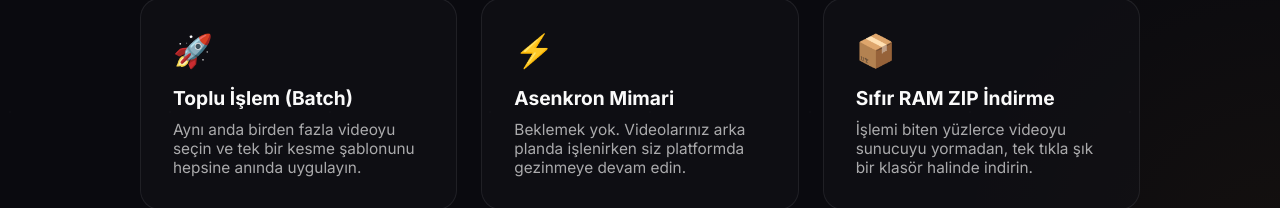
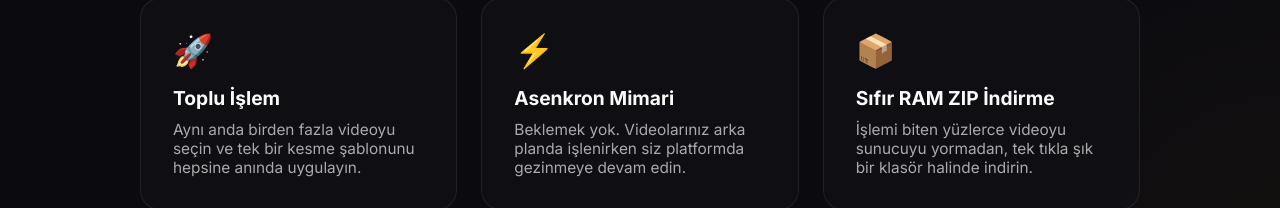
Before and after one commit to kaanhascan/veyzo-frontend, a React (Vite) app: page / in a window 1280 px wide. Shown: the part 538-746 px from the top of the page. Built offline with nearby package versions, Linux system fonts and the light colour scheme.

Commit message:
yazım değişikliği

```diff
--- a/src/pages/Home.jsx
+++ b/src/pages/Home.jsx
@@ -31,7 +31,7 @@ const Home = () => {
                 <div className="feature-grid">
                     <div className="feature-card">
                         <div className="feature-icon">🚀</div>
-                        <h3 className="feature-title">Toplu İşlem (Batch)</h3>
+                        <h3 className="feature-title">Toplu İşlem</h3>
                         <p className="muted-text">Aynı anda birden fazla videoyu seçin ve tek bir kesme şablonunu hepsine anında uygulayın.</p>
                     </div>
 
```
